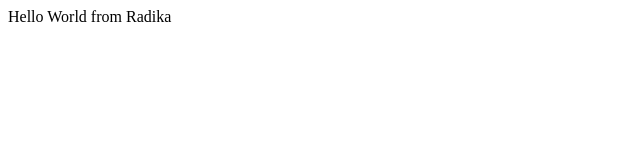
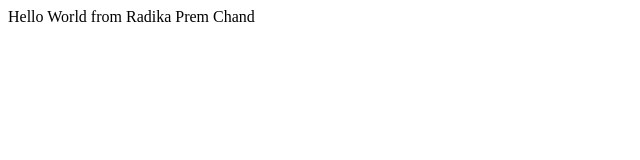
Before and after one commit to RadikaPremChand/bootcamp2021, a plain HTML site: page index.html in a window 1280 px wide. Shown: the full height of the page, 0-640 px from the left. Drawn offline with Linux system fonts and the light colour scheme.

Commit message:
updated name in index.html

```diff
--- a/index.html
+++ b/index.html
@@ -5,7 +5,7 @@
 </head>
 <body>
     <div>
-        Hello World from Radika
+        Hello World from Radika Prem Chand
     </div>
 </body>
 </html>
```
